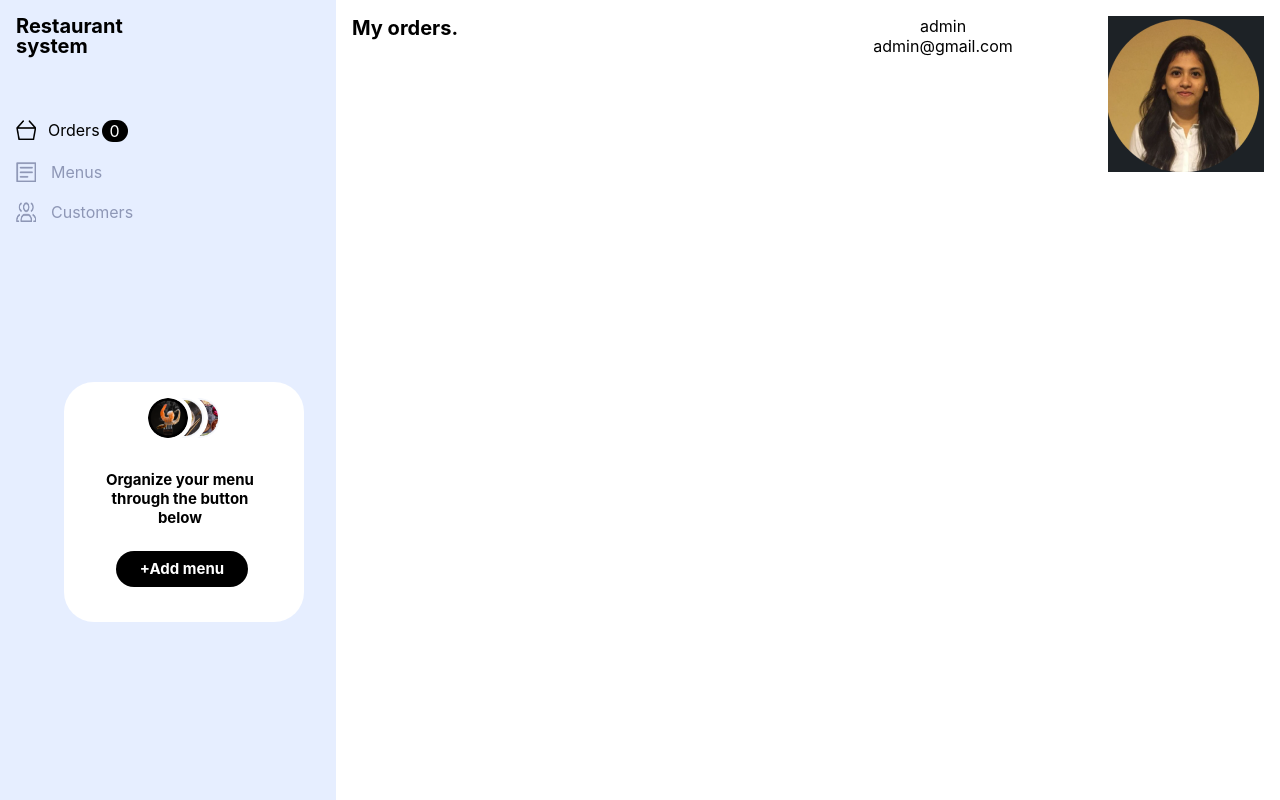
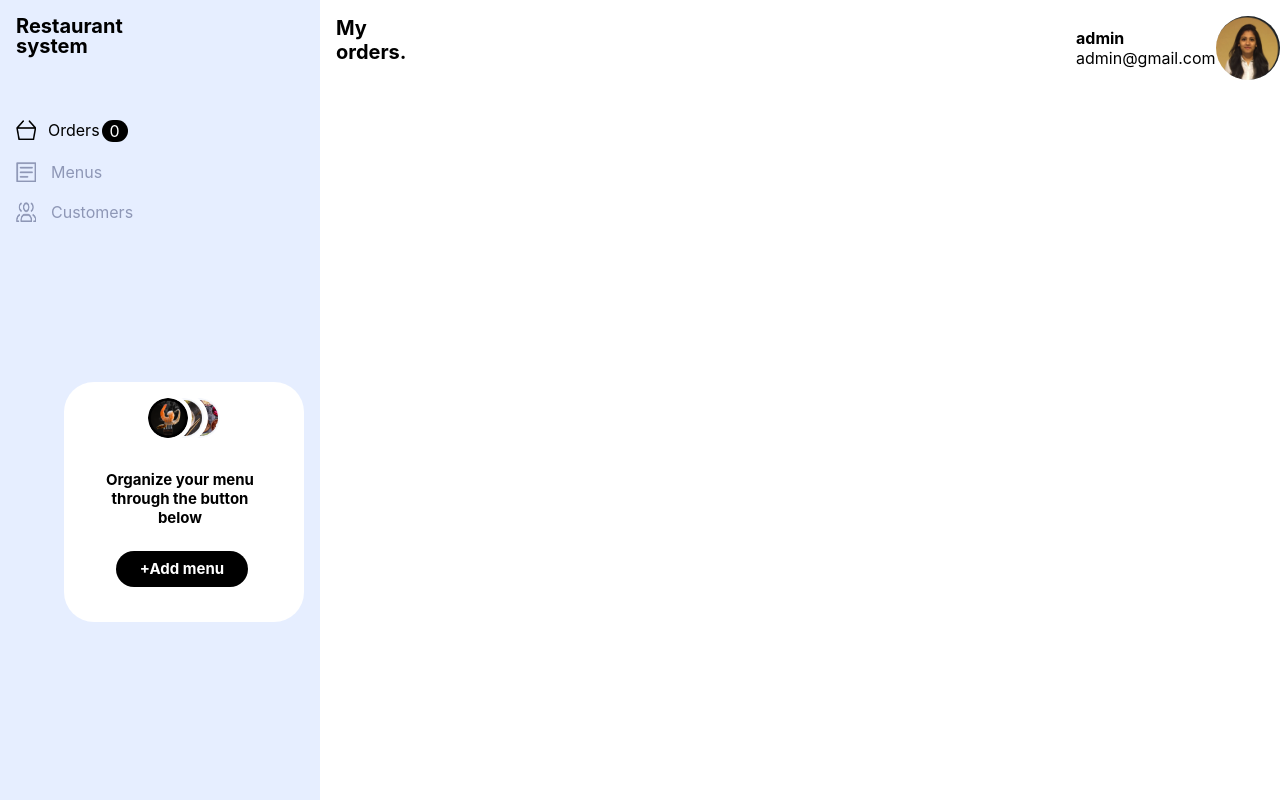
Before and after one commit to Templa-io/restaurant-management-system, a React (Create React App) app: page / in a window 1280 px wide. Built offline with nearby package versions, Linux system fonts and the light colour scheme.

Commit message:
update admin profile

```diff
--- a/src/components/EmptyOrderList.css
+++ b/src/components/EmptyOrderList.css
@@ -147,7 +147,21 @@ color: black;
     display: flex;
     justify-content: space-between;
 }
+.admin > div:nth-child(1){
+    width: 20px;
+}
 .admin > img {
-    width: 3rem;
-    border-radius: 10rem;
+    width: 4rem;
+    border-radius: 20rem;
 }
+.profile{
+    display: flex;
+    flex-direction: column;
+    align-items: start;
+    justify-content: center;
+    margin-left: 45rem;
+
+}
+.profile > div:nth-child(1){
+    font-weight: bold;
+}
--- a/src/components/EmptyOrderList.js
+++ b/src/components/EmptyOrderList.js
@@ -51,7 +51,7 @@ const EmptyOrderList = () => {
                 <div>admin</div>
 <div>admin@gmail.com</div>
             </div>
-            <div> <img src={image7} alt=''/></div>
+             <img src={image7} alt=''/>
 
         </div>
        </div>
```
